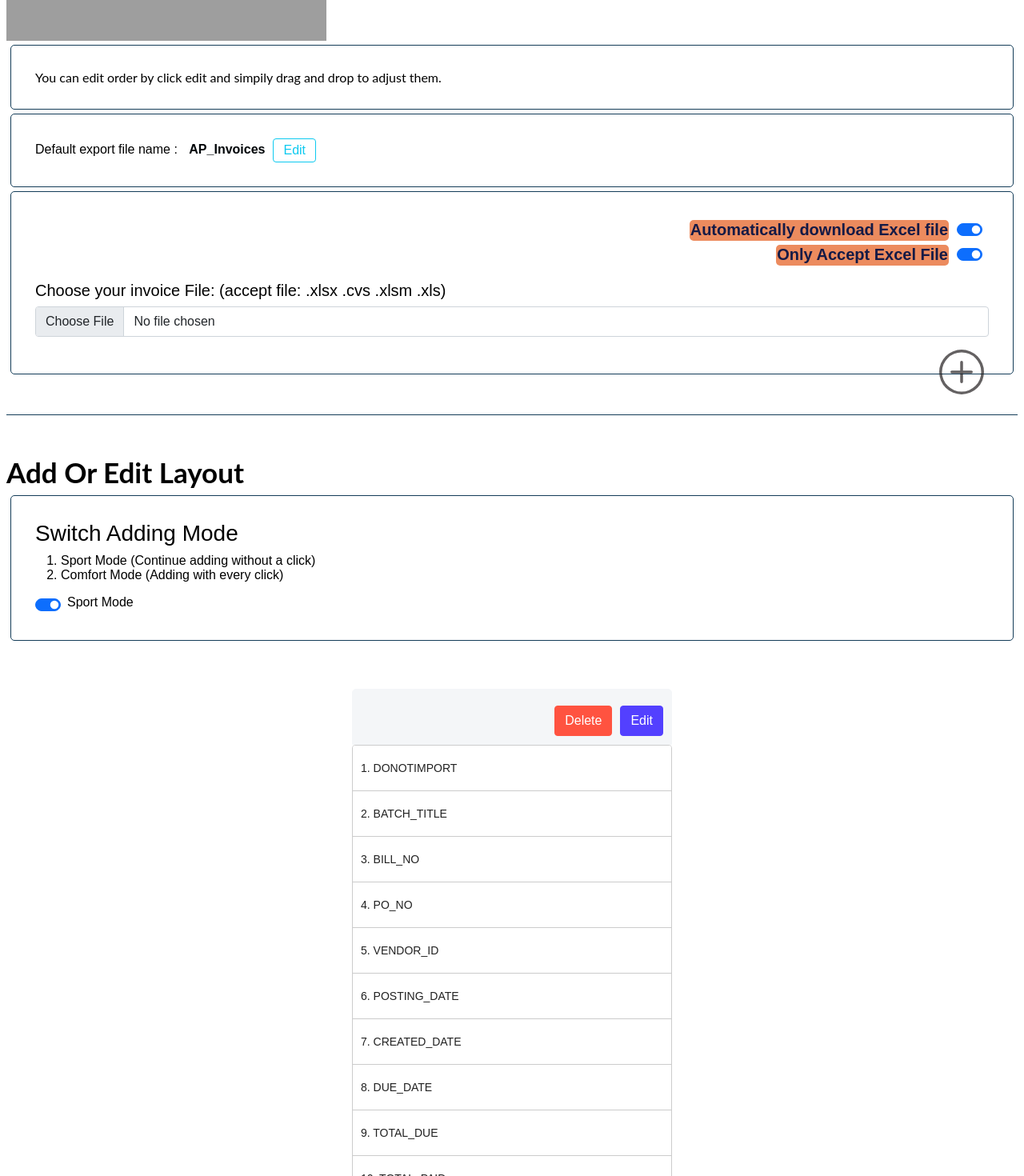
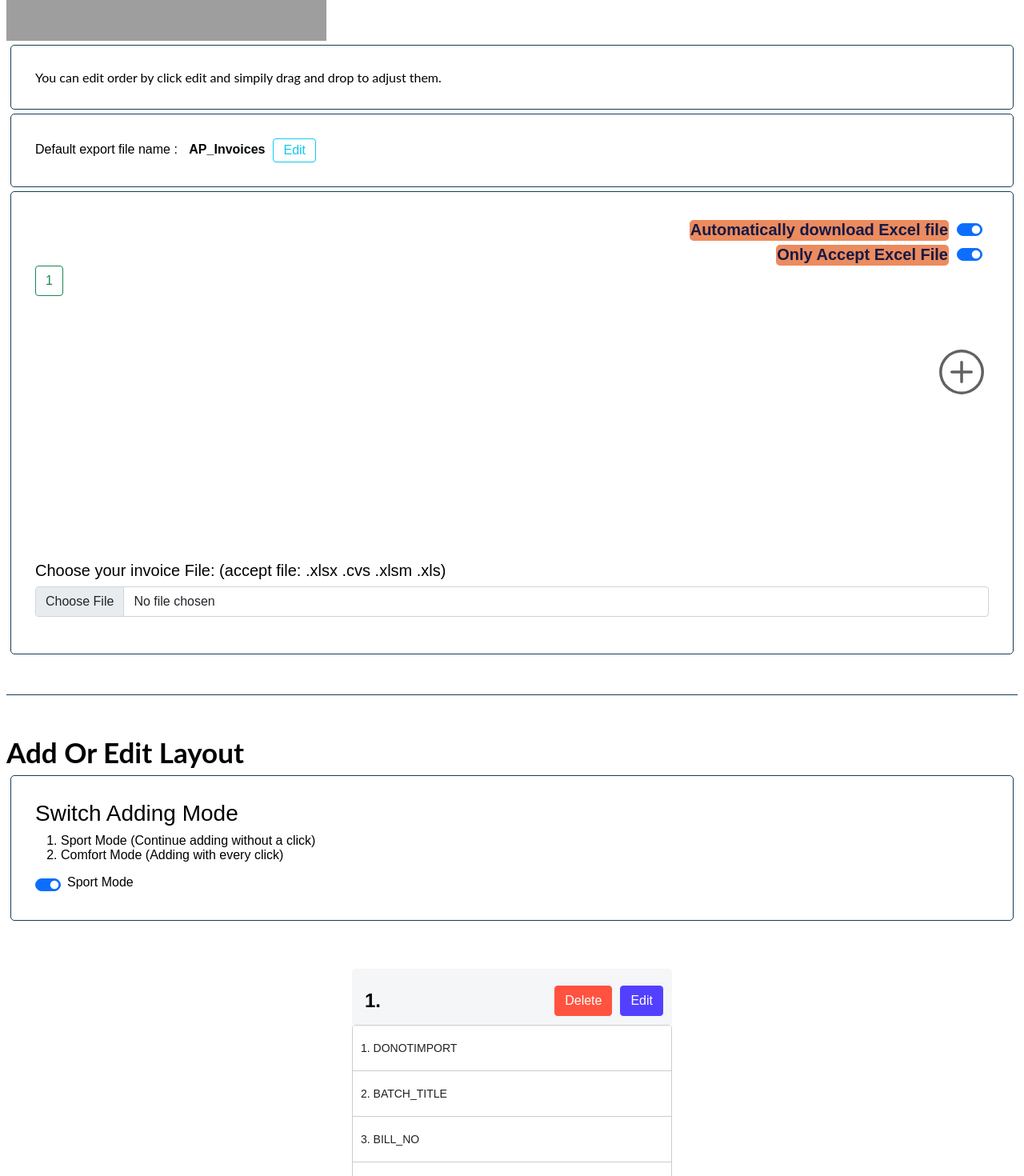
Before and after one commit to yuchilai/APExcelConvert, an Angular app: page / in a window 1280 px wide. Shown: the part 257-1727 px from the top of the page at 80% size. Built offline with nearby package versions, Linux system fonts and the light colour scheme; grey boxes are pictures that could not be loaded.

Commit message:
3 files modified

```diff
--- a/src/app/app.component.css
+++ b/src/app/app.component.css
@@ -385,6 +385,40 @@ p {
   visibility: hidden;
 }
 
+.control-layout {
+  position: relative;
+  display: flex;
+  min-width: 300px;
+  min-height: 350px;
+  flex-wrap: wrap;
+  overflow-wrap: break-word;
+}
+
+.layout-btn-box {
+}
+
+.layout-detail-box {
+}
+
+.layout-list-name {
+  position: absolute;
+  left: 0;
+  top: 38px;
+}
+
+.list-number {
+  margin: 0 5px;
+  padding: 5px;
+  flex-grow: 3;
+  font-size: 1.5rem;
+  font-weight: bolder;
+}
+
+.empty-red {
+  font-weight: bolder;
+  font-size: 1.2rem;
+}
+
 .noselect {
   -webkit-touch-callout: none; /* iOS Safari */
   -webkit-user-select: none; /* Safari */
--- a/src/app/app.component.html
+++ b/src/app/app.component.html
@@ -167,6 +167,49 @@
       </div>
     </div>
 
+    <div class="control-layout">
+      <div
+        *ngFor="let item of allFiledNameList; let i = index"
+        class="layout-btn-box"
+      >
+        <div class="layout-radio-btn">
+          <input
+            type="radio"
+            class="btn-check"
+            name="options-outlined"
+            id="success-outlined{{ i }}"
+            autocomplete="off"
+            [checked]="i === selectedIndex"
+            [value]="i"
+            (click)="setSelectedIndexForLayout(i)"
+          />
+          <label class="btn btn-outline-success" for="success-outlined{{ i }}"
+            >{{ i + 1 }}
+          </label>
+        </div>
+        <div class="layout-detail-box">
+          <div *ngIf="i === selectedIndex" class="layout-list-name">
+            <a
+              *ngIf="item.length > 0"
+              (click)="scrollToLayoutList(i)"
+              data-toggle="tooltip"
+              title="Click to view detail"
+              >{{ item.length > 6 ? (item | slice: 0:100) + ' ...' : item }}
+            </a>
+            <a
+              class="empty-red"
+              *ngIf="item.length < 1"
+              (click)="scrollToLayoutList(i)"
+              data-toggle="tooltip"
+              title="Click to view detail"
+            >
+              Empty List
+            </a>
+          </div>
+        </div>
+      </div>
+    </div>
+
     <div class="mb-3">
       <label for="formFile" class="form-label"
         >Choose your invoice File: (accept file: .xlsx .cvs .xlsm .xls)
@@ -253,8 +296,10 @@
       <div
         *ngFor="let listObj of allFiledNameList; let i = index"
         class="displayed-list-container"
+        #layoutList
       >
         <div class="btn-box">
+          <span class="list-number">{{ i + 1 }}.</span>
           <button
             type="button"
             class="btn btn-danger"
--- a/src/app/app.component.ts
+++ b/src/app/app.component.ts
@@ -5,6 +5,8 @@ import {
   ViewChild,
   HostListener,
   OnInit,
+  ViewChildren,
+  QueryList,
 } from '@angular/core';
 import { ExcelService } from './service/excel.service';
 import * as XLSX from 'xlsx';
@@ -25,6 +27,8 @@ export class AppComponent implements OnInit {
 
   @ViewChild('editArea')
   editArea: ElementRef;
+
+  @ViewChildren('layoutList') layoutList: QueryList<ElementRef>;
 
   name = 'Certify to Sage Intacct AP Invoices Converter';
   willDownload = false;
@@ -54,6 +58,7 @@ export class AppComponent implements OnInit {
   editingIndex?: number;
   isChanged?: boolean;
   isCreatingBtnAppeared = false;
+  selectedIndex?: number;
 
   Toast = Swal.mixin({
     toast: true,
@@ -633,6 +638,26 @@ export class AppComponent implements OnInit {
     });
   }
 
+  setSelectedIndexForLayout(i: number): void {
+    console.log(i);
+    console.log(this.selectedIndex);
+    this.selectedIndex = i;
+  }
+
+  scrollToLayoutList(i: number): void {
+    this.layoutList[i];
+    console.log(this.layoutList);
+    this.layoutList.forEach((item, index) => {
+      console.log(item.nativeElement);
+      console.log(index);
+      if (i === index) {
+        item.nativeElement.scrollIntoView({
+          behavior: 'smooth',
+        });
+      }
+    });
+  }
+
   addShakingAnimation(targetId: string): void {
     document.getElementById(targetId)?.classList.add('animate__animated');
     document.getElementById(targetId)?.classList.add('animate__headShake');
```
